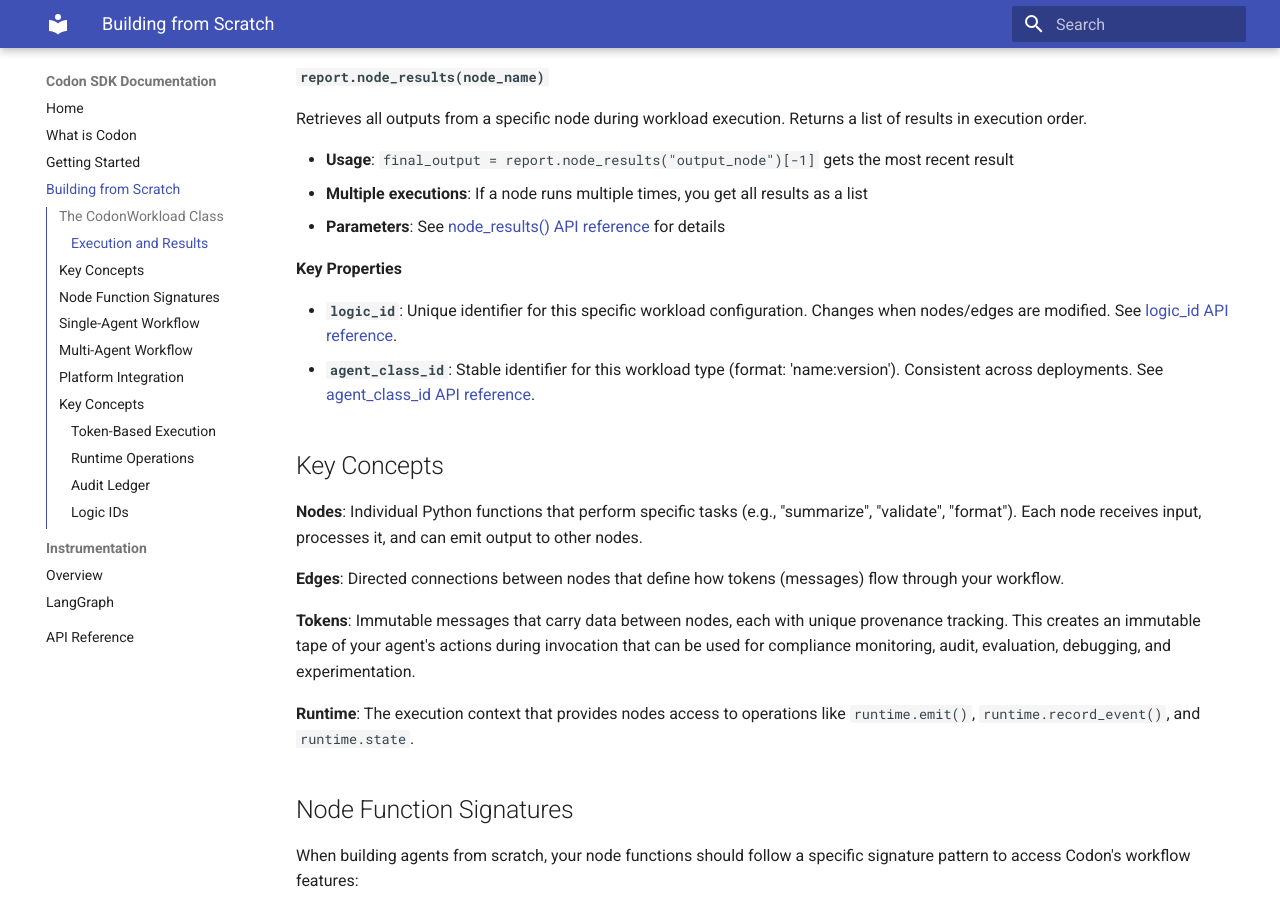
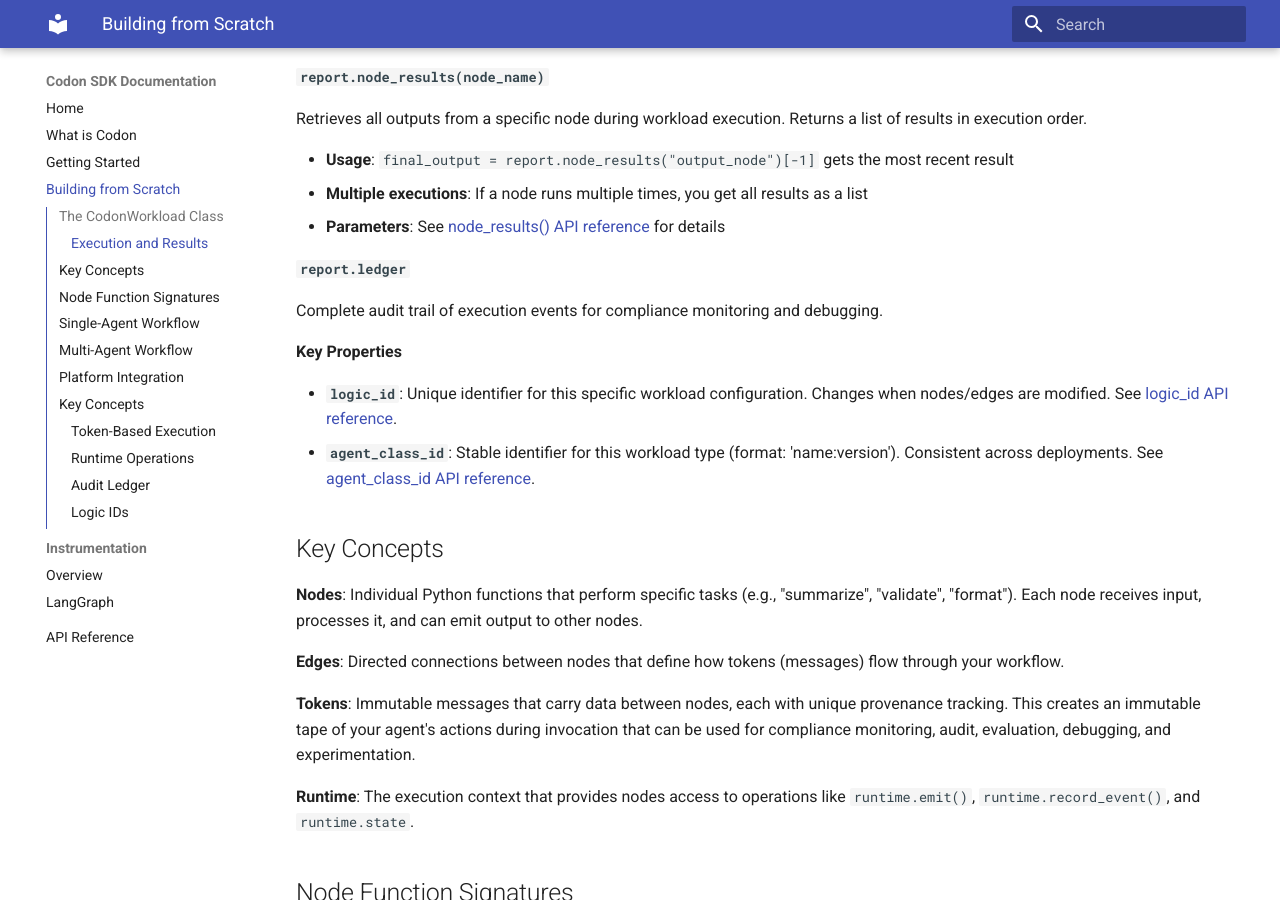
Before and after one commit to Codon-Ops/codon-sdk, an MkDocs documentation site: the page built from docs/public/building-from-scratch.md, in a window 1280 px wide and 900 px high, scrolled down 830 px. Built offline with MkDocs 1.6.1 and Material for MkDocs 9.7.7, drawn with Linux system fonts in a browser that asks for light colours.

Commit message:
dev/docs: Adding report.ledger in #execution-and-results

```diff
--- a/docs/public/building-from-scratch.md
+++ b/docs/public/building-from-scratch.md
@@ -32,6 +32,10 @@
 - **Usage**: `final_output = report.node_results("output_node")[-1]` gets the most recent result
 - **Multiple executions**: If a node runs multiple times, you get all results as a list
 - **Parameters**: See [node_results() API reference](api-reference.md#codon_sdk.agents.ExecutionReport.node_results) for details
+
+**`report.ledger`**
+
+Complete audit trail of execution events for compliance monitoring and debugging.
 
 **Key Properties**
 
```
